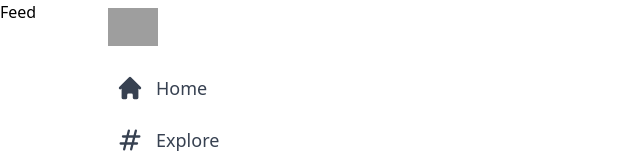
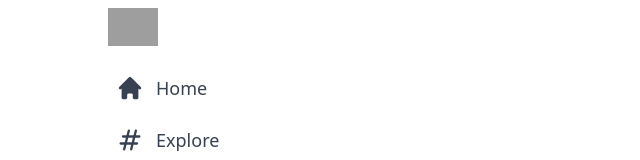
Before and after one commit to mubizzy/Twitter-clone, a Next.js app: page / in a window 1280 px wide. Shown: the top 160 px of the page, without its empty margins (0-640 px from the left). Built offline with nearby package versions, Linux system fonts and the light colour scheme; grey boxes are pictures that could not be loaded.

Commit message:
first change on feed file

```diff
--- a/components/Feed.jsx
+++ b/components/Feed.jsx
@@ -1,7 +1,9 @@
 import React from "react";
 
 const Feed = () => {
-  return <div>Feed</div>;
+  return (
+    <div className="xl:ml-[370px] border-l border-r border-gray-200  xl:min-w-[576px] sm:ml-[73px] flex-grow max-w-xl"></div>
+  );
 };
 
 export default Feed;
```
